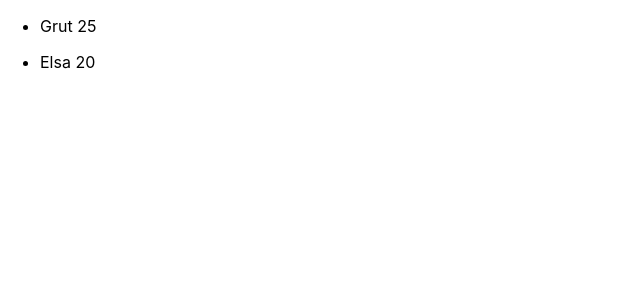
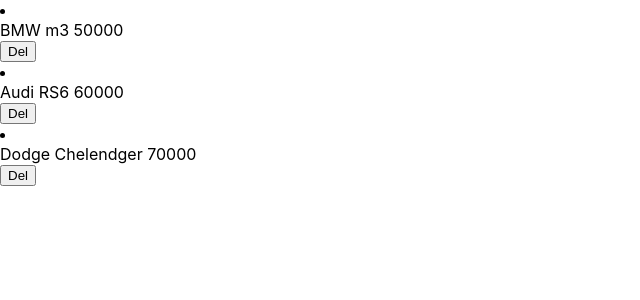
Before and after one commit to julietvt/react_pd2021, a React (Create React App) app: page / in a window 1280 px wide. Shown: the top 300 px of the page, without its empty margins (0-640 px from the left). Built offline with nearby package versions, Linux system fonts and the light colour scheme.

Commit message:
Add CarsList Task

```diff
--- a/src/App.js
+++ b/src/App.js
@@ -1,8 +1,8 @@
 import './App.css';
 import React from 'react';
-import UsersList from './components/UsersList';
+import CarsList from './components/CarsList';
 
-const App = () => <UsersList />;
+const App = () => <CarsList />;
 
 // Parent -> Child : props
 // Child -> Parent : callback
--- /dev/null
+++ b/src/components/CarsList/Car.module.css
@@ -0,0 +1,3 @@
+.selectedCar {
+  background-color: aquamarine;
+}
--- /dev/null
+++ b/src/components/CarsList/CarsListItem.js
@@ -0,0 +1,30 @@
+import React from 'react';
+import classNames from 'classnames';
+import styles from './Car.module.css';
+
+// styles = {
+//   selectedCar: 'selectedCar',
+// };
+
+function CarsListItem(props) {
+  const {
+    car: { mark, model, cost, isSelected },
+    selectedHandler,
+    deleteHandler,
+  } = props;
+
+  const carClasses = classNames({
+    [styles.selectedCar]: isSelected,
+  });
+
+  return (
+    <li className={carClasses}>
+      <div onClick={selectedHandler}>
+        {mark} {model} {cost}
+      </div>
+      <button onClick={deleteHandler}>Del</button>
+    </li>
+  );
+}
+
+export default CarsListItem;
--- /dev/null
+++ b/src/components/CarsList/index.js
@@ -0,0 +1,66 @@
+import React, { Component } from 'react';
+import classNames from 'classnames';
+import styles from './Car.module.css';
+import CarsListItem from './CarsListItem';
+
+class CarsList extends Component {
+  constructor(props) {
+    super(props);
+
+    this.state = {
+      cars: [
+        { id: 1, mark: 'BMW', model: 'm3', cost: 50000, isSelected: false },
+        { id: 2, mark: 'Audi', model: 'RS6', cost: 60000, isSelected: false },
+        {
+          id: 3,
+          mark: 'Dodge',
+          model: 'Chelendger',
+          cost: 70000,
+          isSelected: false,
+        },
+      ],
+    };
+  }
+
+  mapCars = (elem, index) => {
+    const selectedHandler = () => {
+      const { cars } = this.state;
+      const newCars = [...cars];
+      newCars[index] = {
+        ...newCars[index],
+        isSelected: !newCars[index].isSelected,
+      };
+
+      this.setState({ cars: newCars });
+    };
+
+    const del = () => {
+      const cars2 = [...this.state.cars];
+      cars2.splice(index, 1);
+      this.setState({ cars: cars2 });
+    };
+
+    return (
+      <CarsListItem
+        key={elem.id}
+        car={elem}
+        deleteHandler={del}
+        selectedHandler={selectedHandler}
+      />
+    );
+  };
+
+  render() {
+    const { cars } = this.state;
+
+    const list = cars.map(this.mapCars);
+
+    return (
+      <article>
+        <div>{list}</div>
+      </article>
+    );
+  }
+}
+
+export default CarsList;
--- a/src/components/UsersList/index.js
+++ b/src/components/UsersList/index.js
@@ -5,6 +5,12 @@ const usersDB = [
   { id: 1, name: 'Grut', age: 25 },
   { id: 2, name: 'Elsa', age: 20 },
 ];
+
+// Реализовать список машин (марка, модель, цена)
+//    (не забываем про обязательный проп)
+// Реализовать возможность выбора машины и ее подсвечивание салатовым цветом
+//    (взаимодействие Child->Parent)
+// *(или удаление машины при нажатии на кнопку)
 
 class UsersList extends Component {
   constructor(props) {
```
